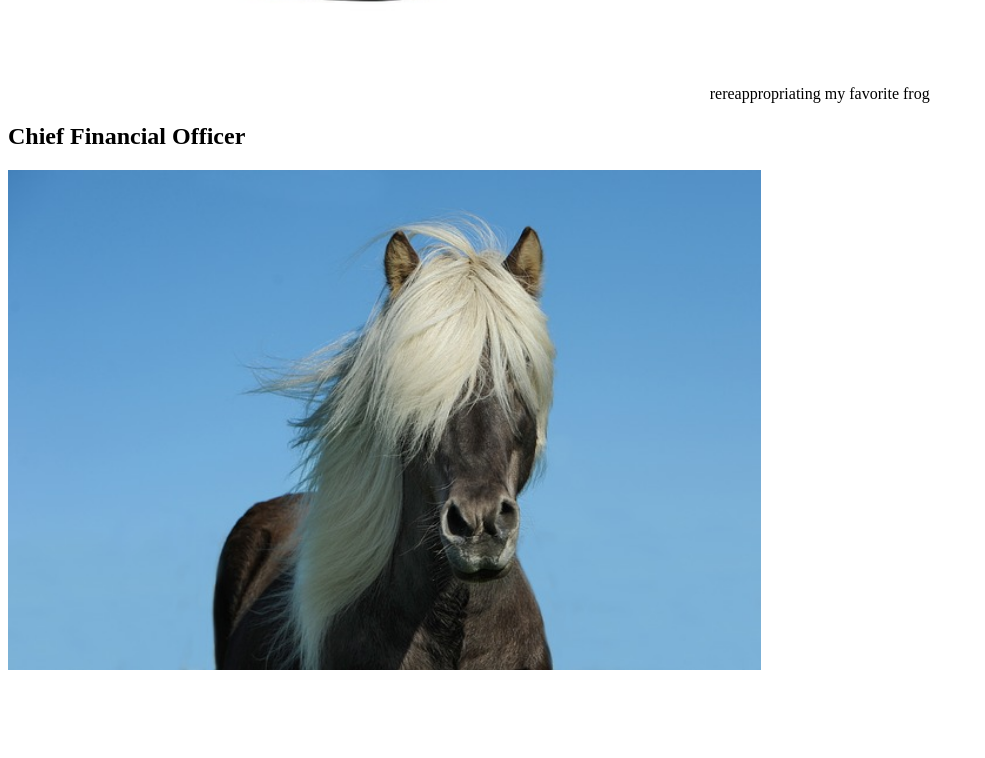
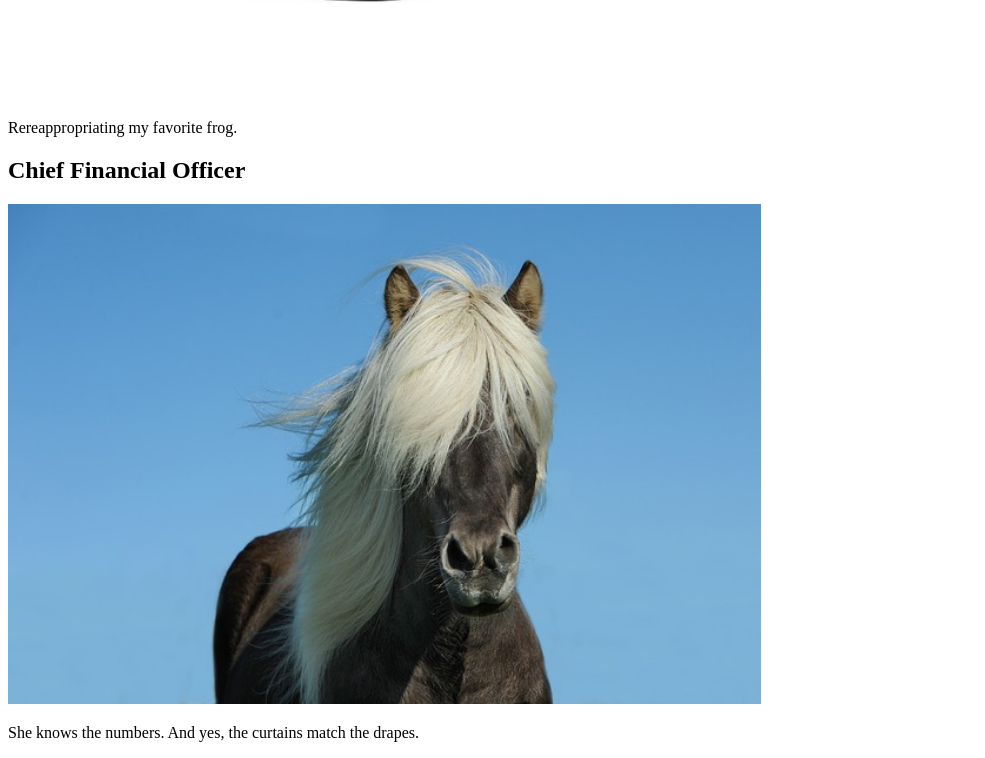
Before and after one commit to katycaballeros/cute-dogs, a plain HTML site: page about.html in a window 1280 px wide. Shown: the part 2109-2867 px from the top of the page, without its empty margins (0-985 px from the left). Before the commit the page ends 2791 px from the top, so only its background shows below. Drawn offline with Linux system fonts and the light colour scheme; a web font is replaced by a local one.

```diff
--- a/about.html
+++ b/about.html
@@ -20,10 +20,11 @@
         <img src="images/cute-honey.jpg" height="500px" />
         <p>Emma Ramirez puts the "cute" in "cute doggo." We at CuteDoggos.com are grateful to have such a beautiful and smart front end developer on our team. Never has there been a doggo that didn't immediatly take to Em, giving them infinite kisses and wet-nosed nuzzles. Em can't wait to have a pupper with their partner, Katy.</p>
         <h1>Head Customer Service Representative</h1>
-        <img src="images/pepe.jpg" height="500px"
-        <p>rereappropriating my favorite frog</p>
+        <img src="images/pepe.jpg" height="500px" />
+        <p>Rereappropriating my favorite frog.</p>
         <h1>Chief Financial Officer</h1>
         <img src="images/horse.jpg" height="500px"/>
+        <p>She knows the numbers. And yes, the curtains match the drapes.</p>
       </section>
   </body>
   </html>
```
